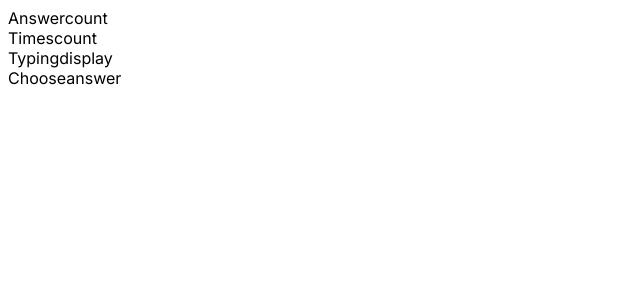
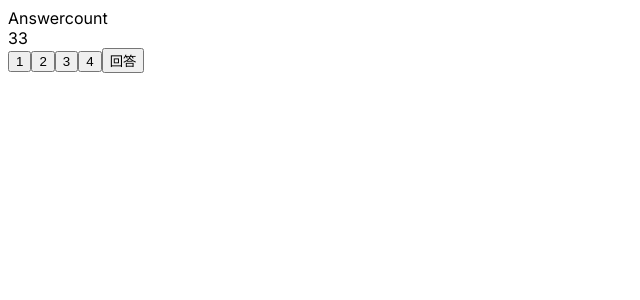
Before and after one commit to Mayu0628/hackit-vol2-smapro, a Next.js app: page /game-play in a window 1280 px wide. Shown: the top 300 px of the page, without its empty margins (0-640 px from the left). Built offline with nearby package versions, Linux system fonts and the light colour scheme.

Commit message:
タイマーと選択肢のボタン作成、タイピングの部分apiむずすぎて7割くらい

```diff
--- a/src/app/components/playGame/Chooseanswer.tsx
+++ b/src/app/components/playGame/Chooseanswer.tsx
@@ -2,7 +2,13 @@ import React from 'react'
 
 const Chooseanswer = () => {
   return (
-    <div>Chooseanswer</div>
+    <div>
+      <button>1</button>
+      <button>2</button>
+      <button>3</button>
+      <button>4</button>
+      <button>回答</button>
+    </div>
   )
 }
 
--- a/src/app/components/playGame/Timescount.tsx
+++ b/src/app/components/playGame/Timescount.tsx
@@ -1,8 +1,30 @@
-import React from 'react'
+"use client"
+import React, { useState } from 'react'
 
-const Timescount = () => {
+type Props = {
+  initialCount: number
+}
+
+
+const Timescount = ({ initialCount }: Props ) => {
+  const [count, setCount] = useState(initialCount)
+
+  const tick = () => {
+    if (count > 0) setCount((prevCount) => prevCount - 1)
+  }
+
+  React.useEffect(() => {
+    const timerId = setInterval(() => {
+      tick()
+    }, 1000)
+
+    return () => clearInterval(timerId)
+  }, [count])
+
+
   return (
-    <div>Timescount</div>
+    <div>{ count }</div>
+
   )
 }
 
--- a/src/app/components/playGame/Typingdisplay.tsx
+++ b/src/app/components/playGame/Typingdisplay.tsx
@@ -1,8 +1,17 @@
+import { examinations } from '@/types';
 import React from 'react'
 
-const Typingdisplay = () => {
+interface examProps {
+  exams: examinations;
+}
+const Typingdisplay = ({ exams }: examProps) => {
   return (
-    <div>Typingdisplay</div>
+    <div>
+      <li
+        key={exams.id}>
+          <span>{exams.text}</span>
+      </li>
+    </div>
   )
 }
 
--- a/src/app/game-play/page.tsx
+++ b/src/app/game-play/page.tsx
@@ -1,24 +1,28 @@
+"use client"
 import React from 'react'
 import Answercount from '../components/playGame/Answercount';
 import Timescount from '../components/playGame/Timescount';
 import Typingdisplay from '../components/playGame/Typingdisplay';
 import Chooseanswer from '../components/playGame/Chooseanswer';
+import { examinations } from '@/types';
+
+interface examselectProps {
+  exams: examinations[];
+}
 
 
-
-const Gameplay = () => {
+const Gameplay = ({ exams }: examselectProps) => {
   return (
     <main>
         <div>
             <div>
                 <Answercount />
-                <Timescount  />
-                <Typingdisplay />
+                <Timescount initialCount={40} />
                 <Chooseanswer />
             </div>
         </div>
     </main>
   );
-}
+};
 
 export default Gameplay
--- /dev/null
+++ b/src/times.ts
@@ -0,0 +1,4 @@
+export interface startTime {
+    id: string;
+    text: string;
+}
--- /dev/null
+++ b/src/types.ts
@@ -0,0 +1,4 @@
+export interface examinations {
+    id:string;
+    text:string;
+}
```
Also changed, not shown: src/app/data/examinations.json (added, +8 -0 lines), src/app/game-start/page.tsx (+7 -1 lines).
